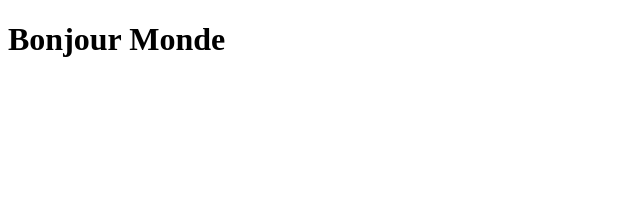
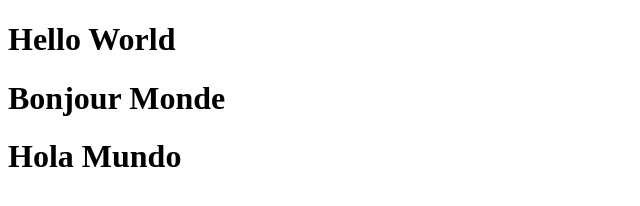
Before and after one commit to chrismugabo/cst3106_labs, a plain HTML site: page Lab2/index.html in a window 1280 px wide. Shown: the whole page, without its empty margins (0-640 px from the left). Drawn offline with Linux system fonts and the light colour scheme.

Commit message:
added another language

```diff
--- a/Lab2/index.html
+++ b/Lab2/index.html
@@ -6,6 +6,8 @@
     <title>Hello github World</title>
 </head>
 <body>
+    <h1>Hello World</h1>
     <h1>Bonjour Monde</h1>
+    <h1>Hola Mundo</h1>
 </body>
 </html>
```
